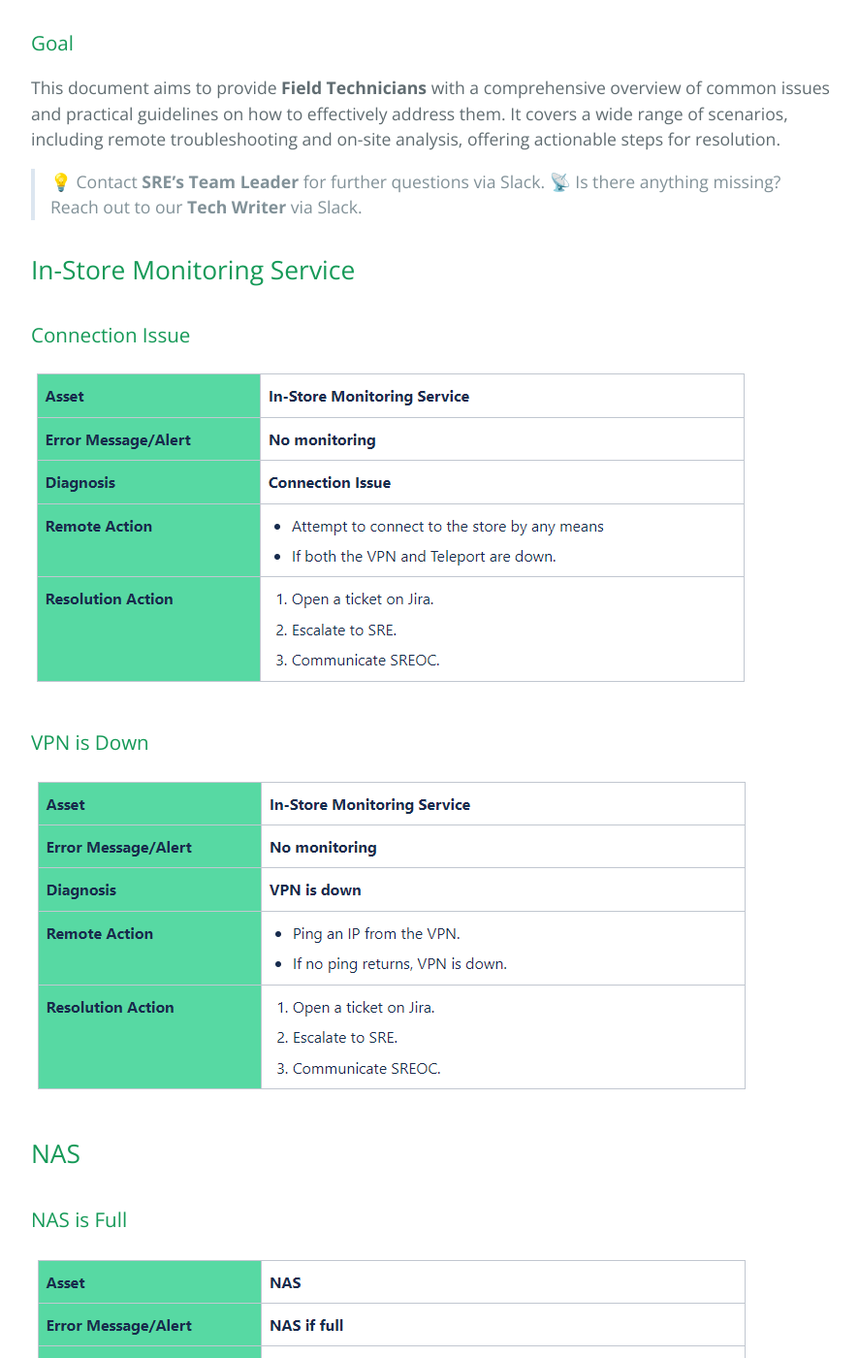
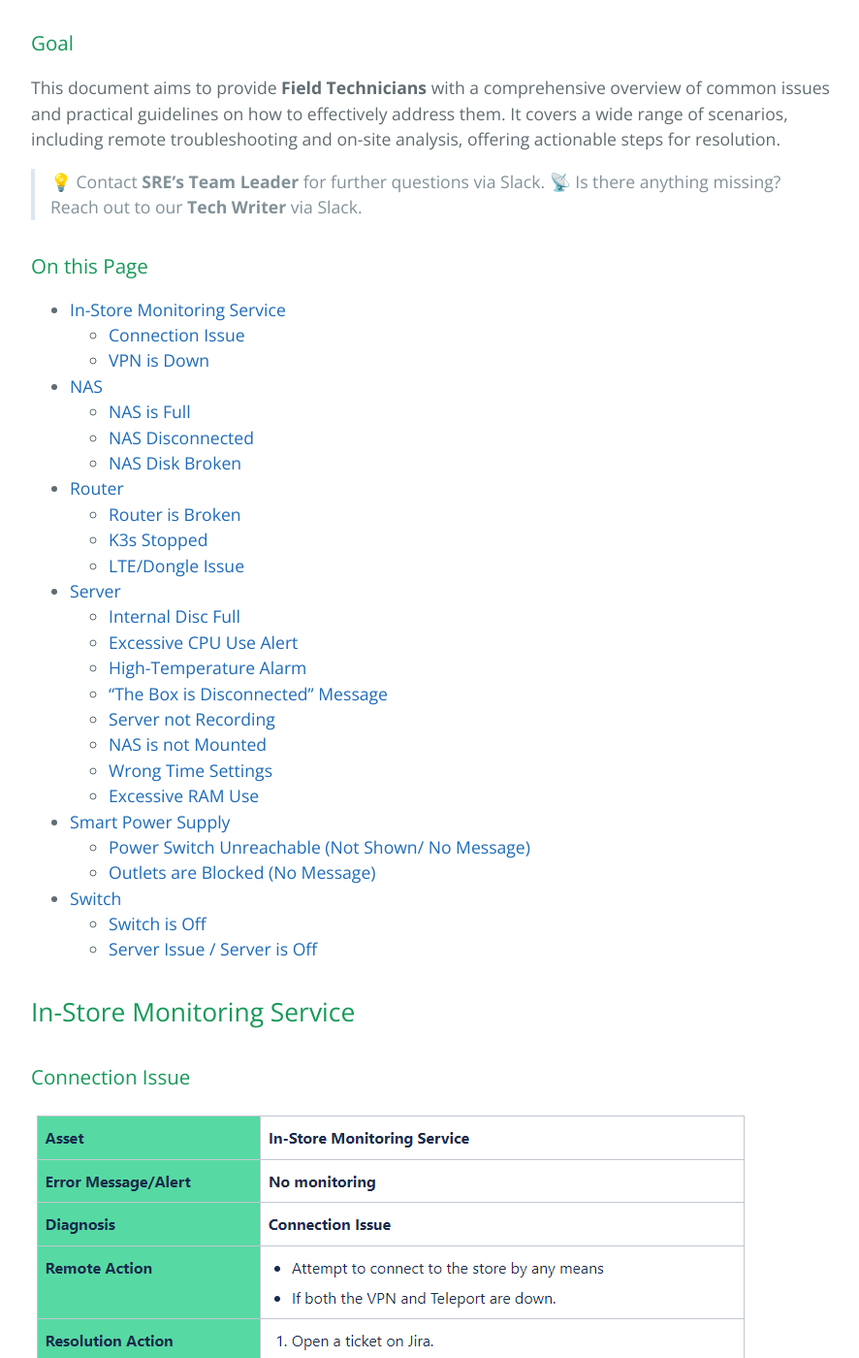
Before and after one commit to BigStepIdiomas/bigstepidiomas.github.io, a Jekyll site: the page built from pages-field-technicians-troubleshooting.md, in a window 1280 px wide and 1400 px high, scrolled down 790 px. Shown: the whole window at 97% size, without its empty margins (192-1078 px from the left). Built offline with Jekyll 4.4.1, drawn with Linux system fonts in a browser that asks for light colours.

Commit message:
commit - massive changes> added -pages- prefix to all pages + created new page for troubleshooting sample 01

```diff
--- a/pages-field-technicians-troubleshooting.md
+++ b/pages-field-technicians-troubleshooting.md
@@ -18,6 +18,36 @@ This document aims to provide **Field Technicians** with a comprehensive overvie
 
 > 💡 Contact **SRE's Team Leader** for further questions via Slack.
 > 📡 Is there anything missing? Reach out to our **Tech Writer** via Slack.
+
+### On this Page
+
+- [In-Store Monitoring Service](#in-store-monitoring-service)
+  - [Connection Issue](#connection-issue)
+  - [VPN is Down](#vpn-is-down)
+- [NAS](#nas)
+  - [NAS is Full](#nas-is-full)
+  - [NAS Disconnected](#nas-disconnected)
+  - [NAS Disk Broken](#nas-disk-broken)
+- [Router](#router)
+  - [Router is Broken](#router-is-broken)
+  - [K3s Stopped](#k3s-stopped)
+  - [LTE/Dongle Issue](#ltedongle-issue)
+- [Server](#server)
+  - [Internal Disc Full](#internal-disc-full)
+  - [Excessive CPU Use Alert](#excessive-cpu-use-alert)
+  - [High-Temperature Alarm](#high-temperature-alarm)
+  - ["The Box is Disconnected" Message](#the-box-is-disconnected-message)
+  - [Server not Recording](#server-not-recording)
+  - [NAS is not Mounted](#nas-is-not-mounted)
+  - [Wrong Time Settings](#wrong-time-settings)
+  - [Excessive RAM Use](#excessive-ram-use)
+- [Smart Power Supply](#smart-power-supply)
+  - [Power Switch Unreachable (Not Shown/ No Message)](#power-switch-unreachable-not-shown-no-message)
+  - [Outlets are Blocked (No Message)](#outlets-are-blocked-no-message)
+- [Switch](#switch)
+  - [Switch is Off](#switch-is-off)
+  - [Server Issue / Server is Off](#server-issue--server-is-off)
+
 
 ## In-Store Monitoring Service
 
```
